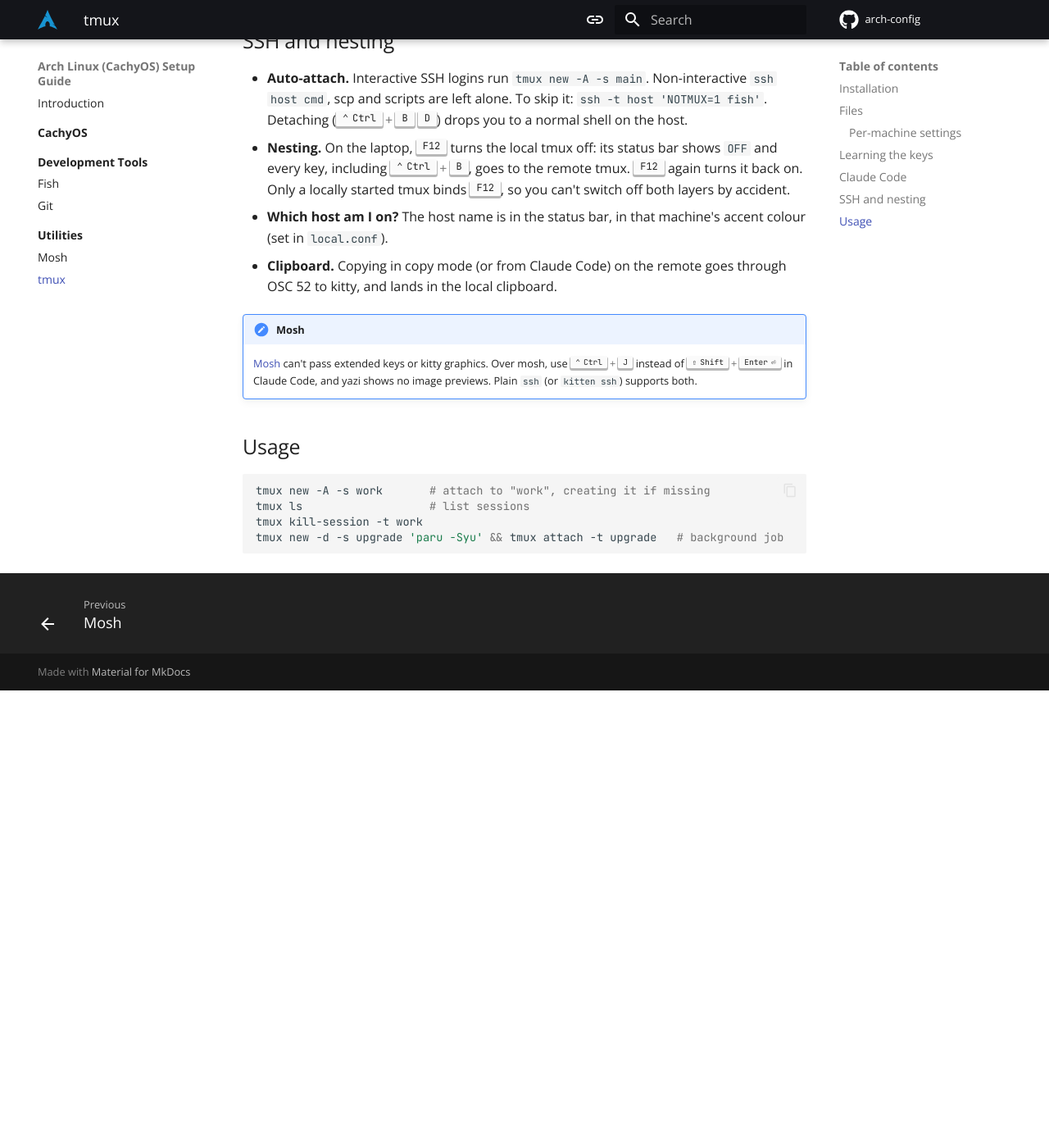
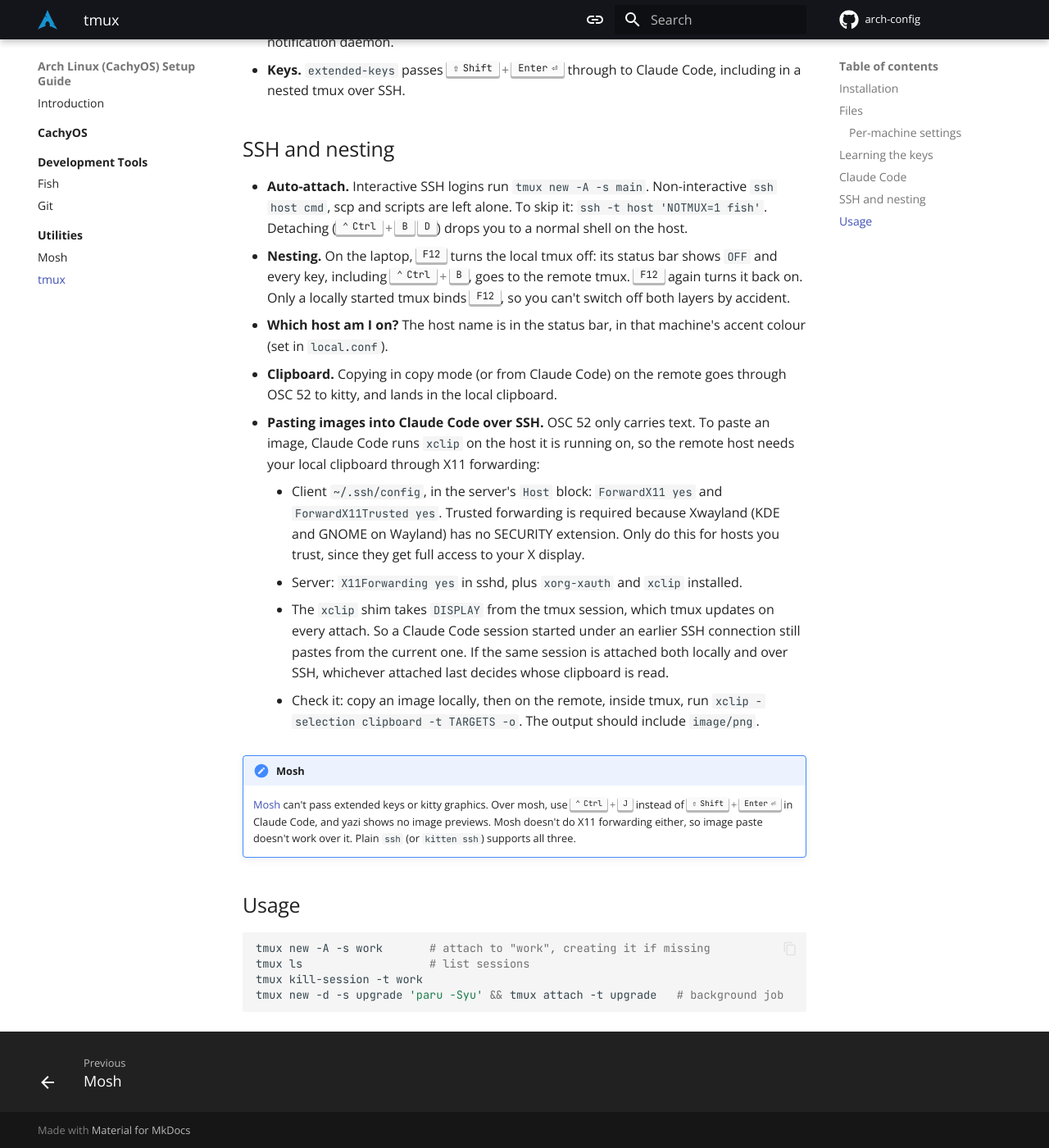
Before and after one commit to tahmidul612/arch-config, an MkDocs documentation site: the page built from docs/Utilities/tmux.md, in a window 1280 px wide and 1400 px high, scrolled down 3133 px. Shown: the whole window at 82% size. Built offline with MkDocs 1.6.1 and Material for MkDocs 9.7.7, drawn with Linux system fonts in a browser that asks for light colours; plug-ins that fetch from the network failed and are left out; comment, search, counter and statistics services are not loaded; before the commit the page ends 3975 px from its top, so only the background shows below that; some of the changed text lies outside the part shown.

Commit message:
feat: add xclip shim for image paste over SSH in tmux
Adds an xclip wrapper that takes DISPLAY from the tmux session so
Claude Code can paste images via X11 forwarding after reconnects,
a fish conf.d snippet to put it first in PATH, installer entries,
and docs on the required SSH/sshd setup.

```diff
--- a/docs/Utilities/tmux.md
+++ b/docs/Utilities/tmux.md
@@ -50,6 +50,8 @@
 | [`dotfiles/tmux/tmux.conf`](https://github.com/tahmidul612/arch-config/blob/main/dotfiles/tmux/tmux.conf) | `~/.config/tmux/` | The config |
 | `dotfiles/tmux/cheatsheet.tsv` | `~/.config/tmux/` | Curated cheatsheet entries, including plugin keys |
 | `dotfiles/tmux/cheatsheet.sh` | `~/.config/tmux/` | fzf viewer for the cheatsheet plus live bindings |
+| `dotfiles/tmux/bin/xclip` | `~/.config/tmux/bin/` | xclip shim so pasting images over SSH keeps working after a reconnect (see below) |
+| `dotfiles/fish/conf.d/clip-shim.fish` | `~/.config/fish/conf.d/` | Puts that shim first in `PATH` |
 | `dotfiles/fish/conf.d/tmux-ssh-attach.fish` | `~/.config/fish/conf.d/` | Auto-attach on interactive SSH login |
 | `dotfiles/fish/functions/tmux-help.fish` | `~/.config/fish/functions/` | `tmux-help` opens the cheatsheet outside tmux |
 | *(not in the repo)* `local.conf` | `~/.config/tmux/` | Per-machine overrides, see below |
@@ -100,8 +102,14 @@
 - **Which host am I on?** The host name is in the status bar, in that machine's accent colour (set in `local.conf`).
 - **Clipboard.** Copying in copy mode (or from Claude Code) on the remote goes through OSC 52 to kitty, and lands in the local clipboard.
 
+- **Pasting images into Claude Code over SSH.** OSC 52 only carries text. To paste an image, Claude Code runs `xclip` on the host it is running on, so the remote host needs your local clipboard through X11 forwarding:
+    - Client `~/.ssh/config`, in the server's `Host` block: `ForwardX11 yes` and `ForwardX11Trusted yes`. Trusted forwarding is required because Xwayland (KDE and GNOME on Wayland) has no SECURITY extension. Only do this for hosts you trust, since they get full access to your X display.
+    - Server: `X11Forwarding yes` in sshd, plus `xorg-xauth` and `xclip` installed.
+    - The `xclip` shim takes `DISPLAY` from the tmux session, which tmux updates on every attach. So a Claude Code session started under an earlier SSH connection still pastes from the current one. If the same session is attached both locally and over SSH, whichever attached last decides whose clipboard is read.
+    - Check it: copy an image locally, then on the remote, inside tmux, run `xclip -selection clipboard -t TARGETS -o`. The output should include `image/png`.
+
 !!! note "Mosh"
-    [Mosh](mosh.md) can't pass extended keys or kitty graphics. Over mosh, use ++ctrl+j++ instead of ++shift+enter++ in Claude Code, and yazi shows no image previews. Plain `ssh` (or `kitten ssh`) supports both.
+    [Mosh](mosh.md) can't pass extended keys or kitty graphics. Over mosh, use ++ctrl+j++ instead of ++shift+enter++ in Claude Code, and yazi shows no image previews. Mosh doesn't do X11 forwarding either, so image paste doesn't work over it. Plain `ssh` (or `kitten ssh`) supports all three.
 
 ## Usage
 
```
Also changed, not shown: 3 other files.
